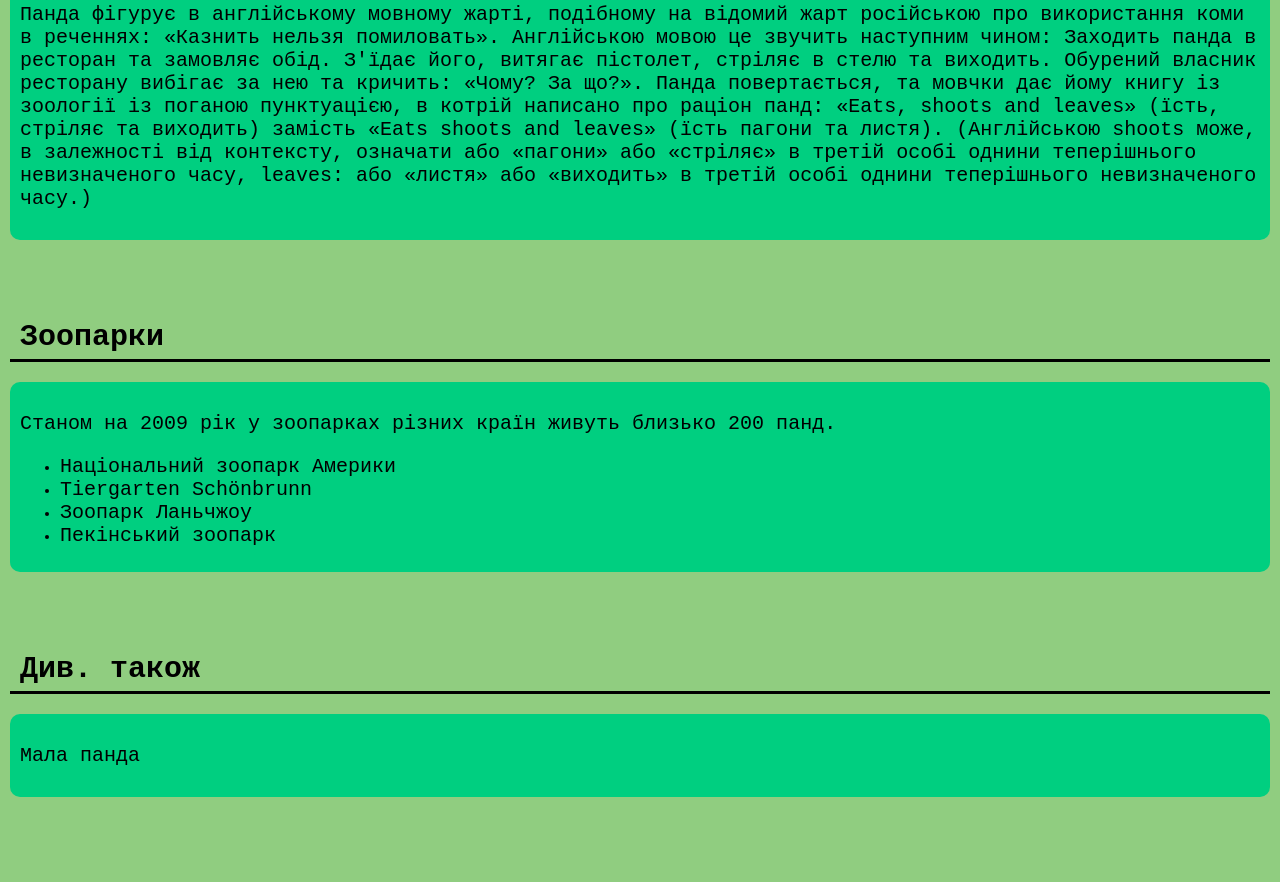
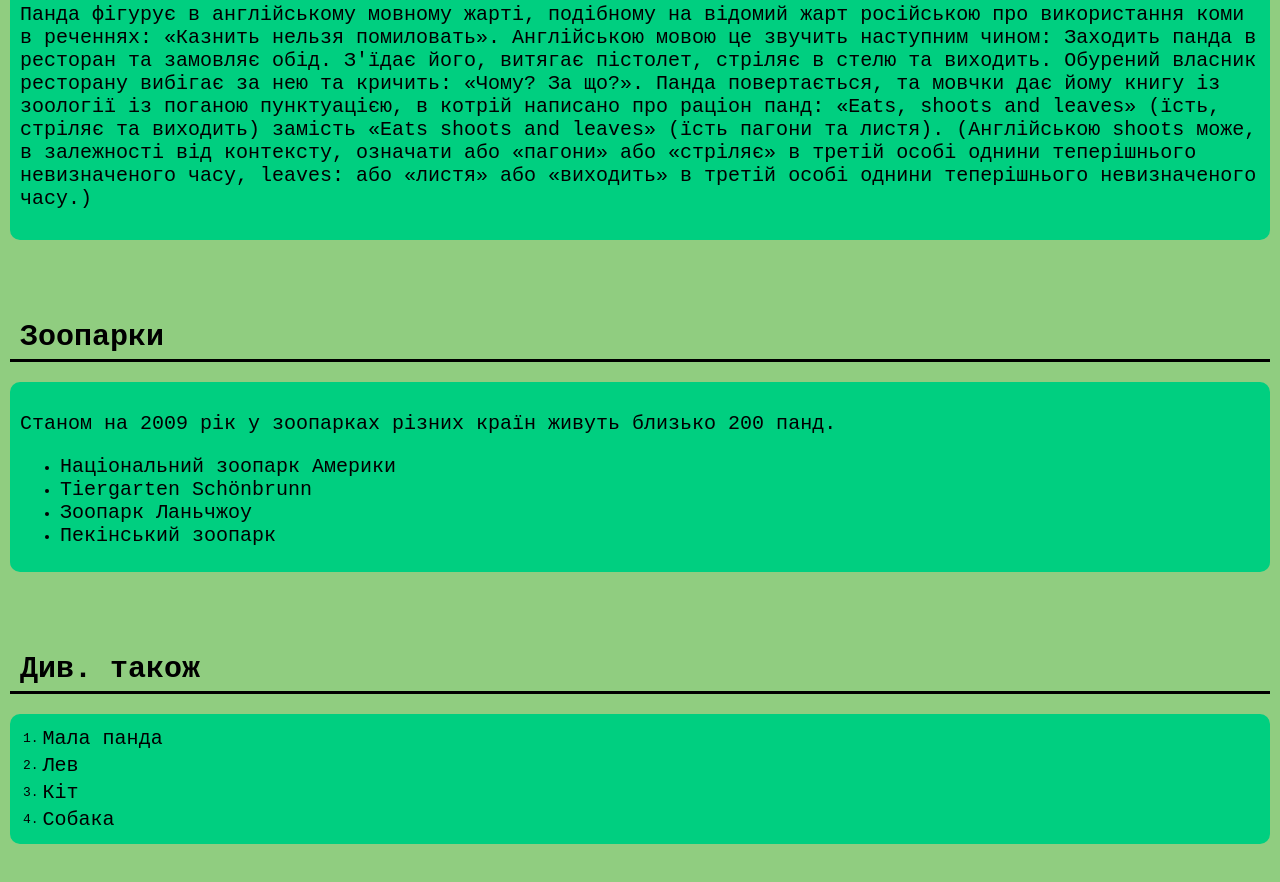
Before and after one commit to DeymanQr/School, a plain HTML site: page panda/index.html in a window 1280 px wide. Shown: the part 7817-8699 px from the top of the page. Drawn offline with Linux system fonts and the light colour scheme.

Commit message:
create TABLE

```diff
--- a/panda/index.html
+++ b/panda/index.html
@@ -194,9 +194,26 @@
 
 	<div class="info">
 		<div class="text__div">
-			<p>
-				<a href="https://uk.wikipedia.org/wiki/Мала панда" target="_blank">Мала панда</a>
-			</p>
+			<table>
+				<tbody>
+					<tr>
+						<td>1.</td>
+						<td><a href="https://uk.wikipedia.org/wiki/Мала панда" target="_blank">Мала панда</a></td>
+					</tr>
+					<tr>
+						<td>2.</td>
+						<td><a href="https://uk.wikipedia.org/wiki/Лев" target="_blank">Лев</a></td>
+					</tr>
+					<tr>
+						<td>3.</td>
+						<td><a href="https://uk.wikipedia.org/wiki/Кіт" target="_blank">Кіт</a></td>
+					</tr>
+					<tr>
+						<td>4.</td>
+						<td><a href="https://uk.wikipedia.org/wiki/Собака" target="_blank">Собака</a></td>
+					</tr>
+				</tbody>
+			</table>
 		</div>
 	</div>
 </html>
```
